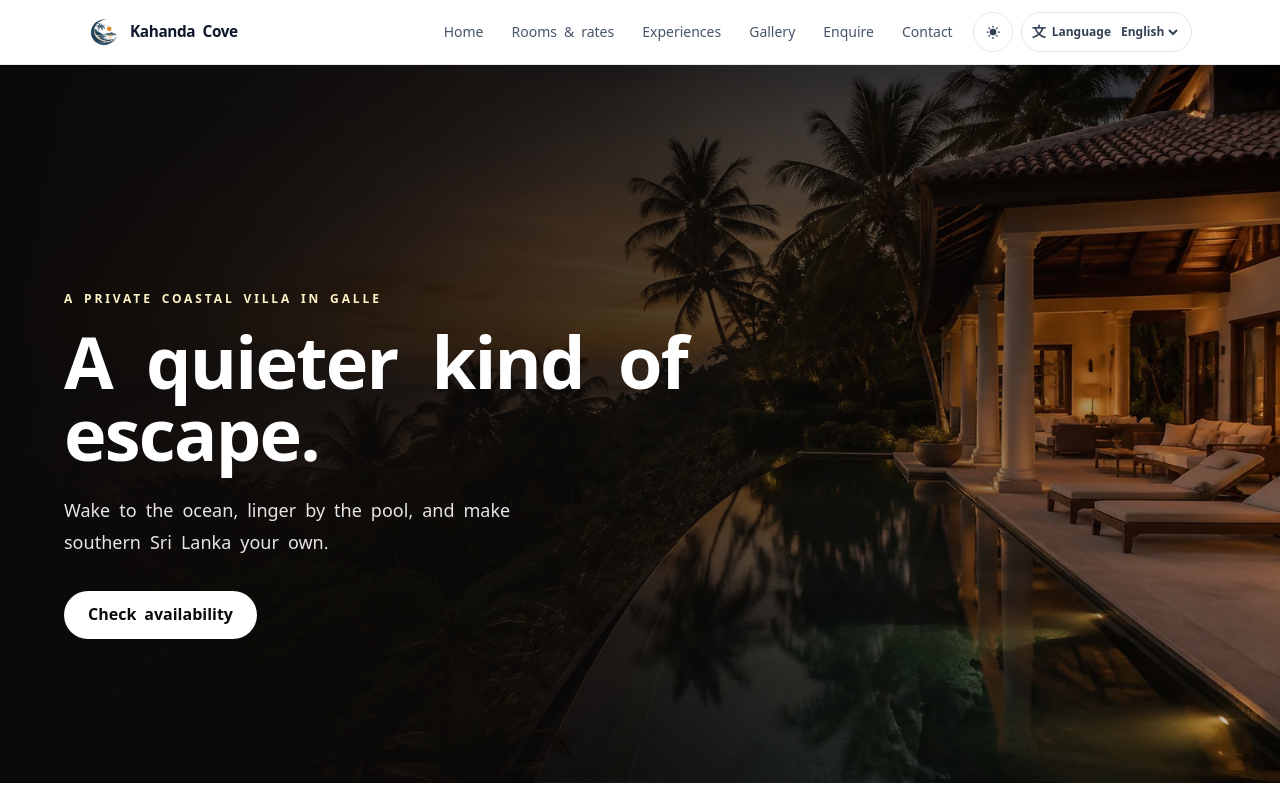
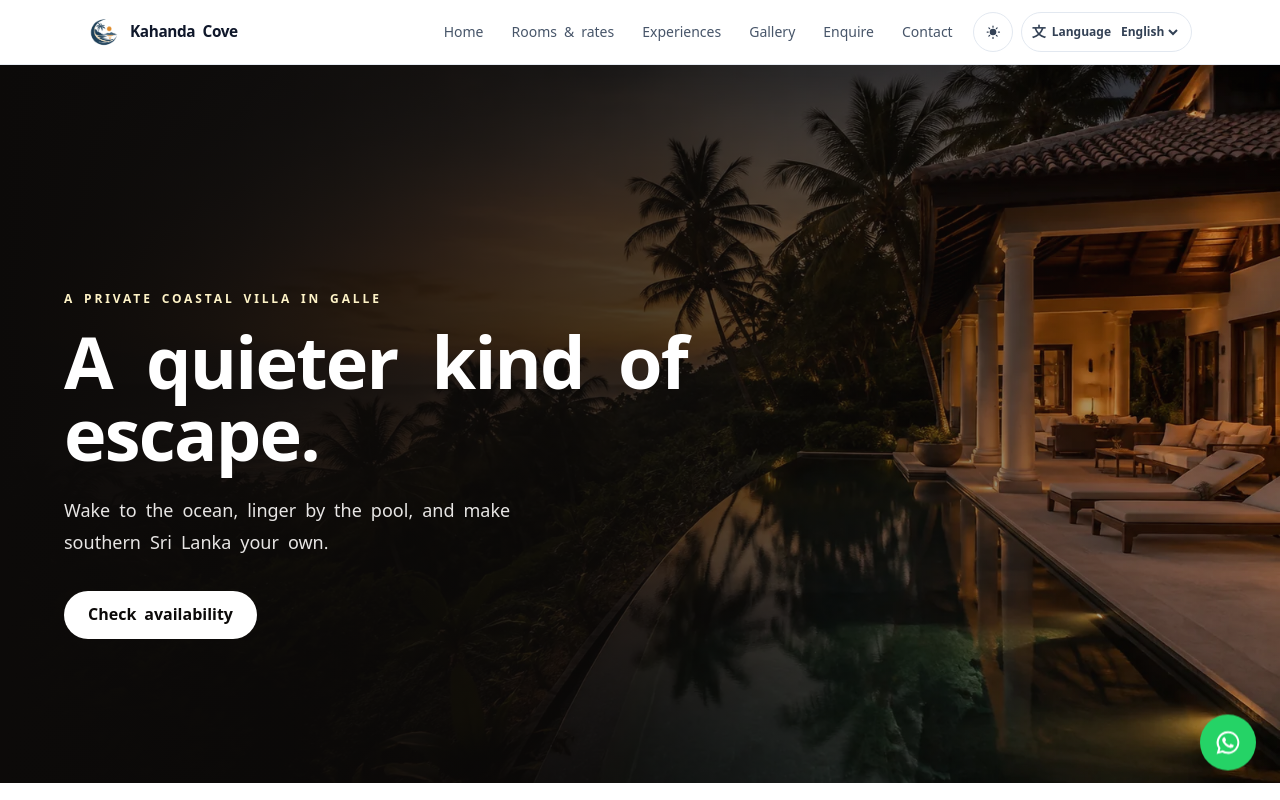
Before and after one commit to varshan2410/demo-sites, a Next.js app: page /hotel in a window 1280 px wide. Shown: the top 800 px of the page. Built offline with nearby package versions, Linux system fonts and the light colour scheme.

Commit message:
feat: enhance WhatsAppFloat component with animation and layout adjustments

```diff
--- a/app/globals.css
+++ b/app/globals.css
@@ -101,12 +101,22 @@ html.dark body {
 
 /* A short entrance transition keeps route changes calm without delaying navigation. */
 .page-transition {
-  animation: page-enter 220ms cubic-bezier(0.22, 1, 0.36, 1) both;
+  animation: page-enter 220ms ease-out both;
 }
 
 @keyframes page-enter {
-  from { opacity: 0; transform: translateY(8px); }
-  to { opacity: 1; transform: translateY(0); }
+  from { opacity: 0; }
+  to { opacity: 1; }
+}
+
+.whatsapp-float {
+  animation: whatsapp-float 2.8s ease-in-out infinite;
+  will-change: transform;
+}
+
+@keyframes whatsapp-float {
+  0%, 100% { transform: translateY(0); }
+  50% { transform: translateY(-7px); }
 }
 
 /* Tamil glyphs need more visual space than Latin characters. On narrow screens,
--- a/components/WhatsAppFloat.tsx
+++ b/components/WhatsAppFloat.tsx
@@ -8,16 +8,18 @@ export default function WhatsAppFloat({ config }: { config: { whatsapp: WhatsApp
     encodeURIComponent(config.whatsapp.defaultMessage);
 
   return (
+    <div className="whatsapp-float fixed bottom-5 right-5 z-50 sm:bottom-6 sm:right-6">
       <a
         href={url}
         target="_blank"
         rel="noopener noreferrer"
         aria-label={config.whatsapp.ariaLabel}
-      className="ui-button ml-auto mr-5 my-5 flex h-14 w-14 items-center justify-center rounded-full bg-[#25D366] text-white shadow-lg sm:mr-6"
+        className="ui-button flex h-14 w-14 items-center justify-center rounded-full bg-[#25D366] text-white shadow-lg"
       >
         <svg viewBox="0 0 32 32" aria-hidden="true" className="h-7 w-7 fill-current">
           <path d="M16 3a13 13 0 0 0-11.15 19.68L3 29l6.49-1.7A13 13 0 1 0 16 3Zm0 23.65a10.56 10.56 0 0 1-5.38-1.47l-.39-.23-3.85 1 1.03-3.75-.25-.39A10.63 10.63 0 1 1 16 26.65Zm5.83-7.95c-.32-.16-1.91-.94-2.2-1.05-.3-.1-.51-.16-.73.16-.22.32-.84 1.05-1.03 1.26-.19.21-.38.24-.7.08a8.69 8.69 0 0 1-2.58-1.59 9.66 9.66 0 0 1-1.78-2.22c-.19-.32 0-.49.14-.64.14-.14.32-.38.48-.57.16-.19.21-.32.32-.54.11-.21.05-.4-.03-.56-.08-.16-.73-1.75-1-2.4-.26-.63-.53-.54-.73-.55h-.62a1.2 1.2 0 0 0-.86.4 3.6 3.6 0 0 0-1.12 2.68c0 1.58 1.15 3.11 1.31 3.32.16.21 2.27 3.46 5.49 4.85.77.33 1.37.53 1.84.68.77.24 1.47.21 2.03.13.62-.09 1.91-.78 2.18-1.53.27-.75.27-1.4.19-1.53-.08-.13-.29-.21-.61-.37Z" />
         </svg>
       </a>
+    </div>
   );
 }
```
Lines whose indentation alone changed are shown as unchanged.
